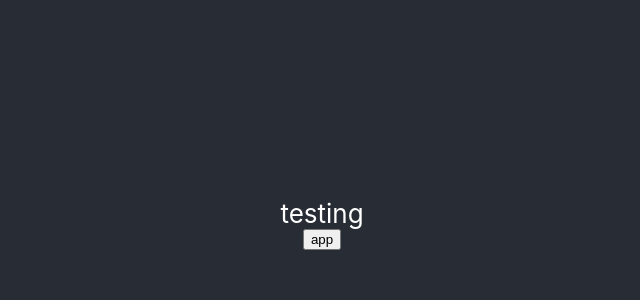
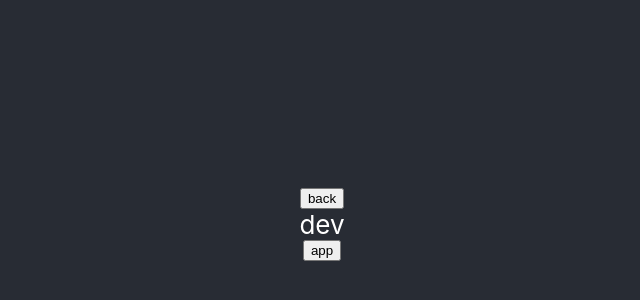
Before and after one commit to hernanmb/testingCRA, a React (Create React App) app: page / in a window 1280 px wide. Shown: the part 176-476 px from the top of the page, without its empty margins (318-958 px from the left). Built offline with nearby package versions, Linux system fonts and the light colour scheme.

Commit message:
pages change

```diff
--- a/src/App.js
+++ b/src/App.js
@@ -4,8 +4,9 @@ function App() {
   return (
     <div className="App">
       <header className="App-header">
-      testing
-      <button> app</button>
+      <button>back</button>
+      dev
+      <button>app</button>
       </header>
     </div>
   );
```
